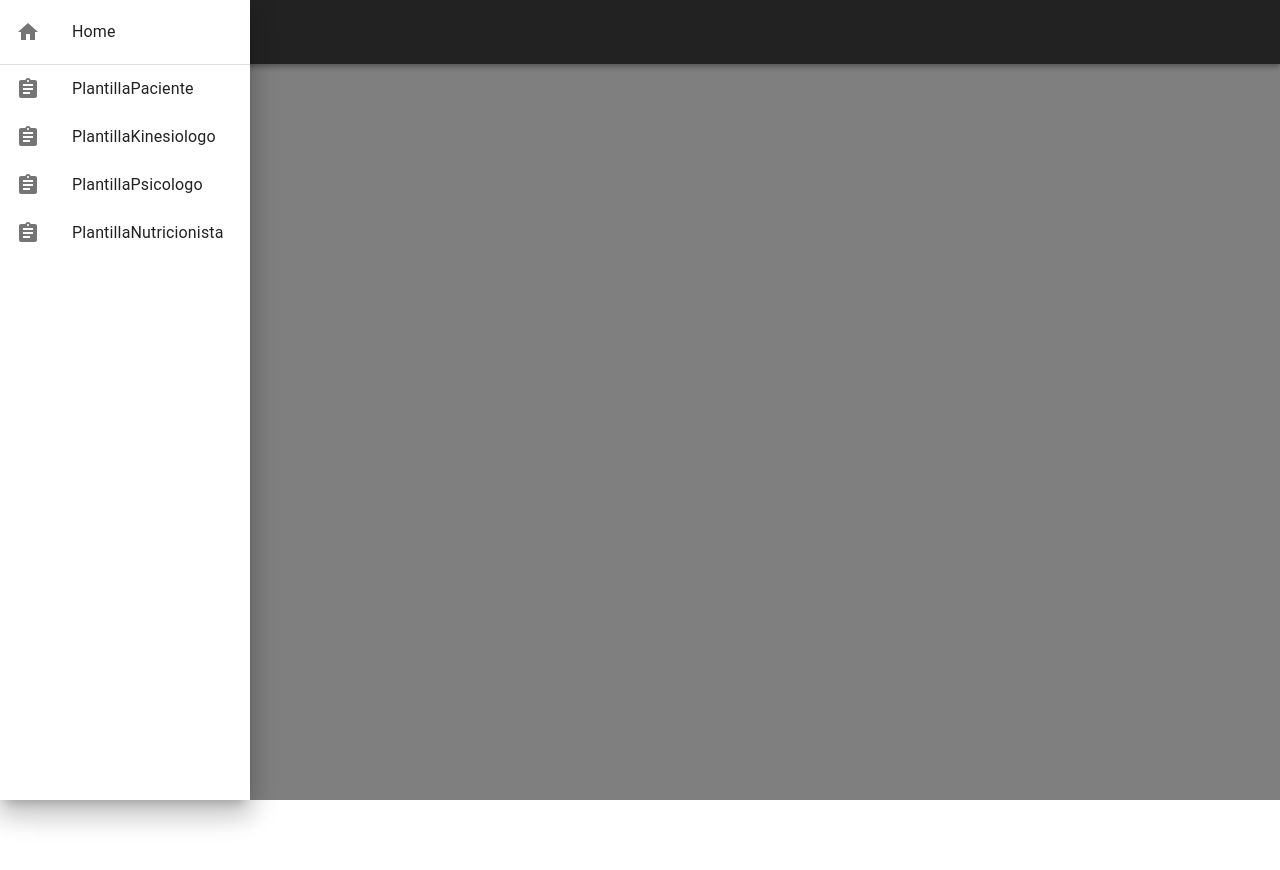
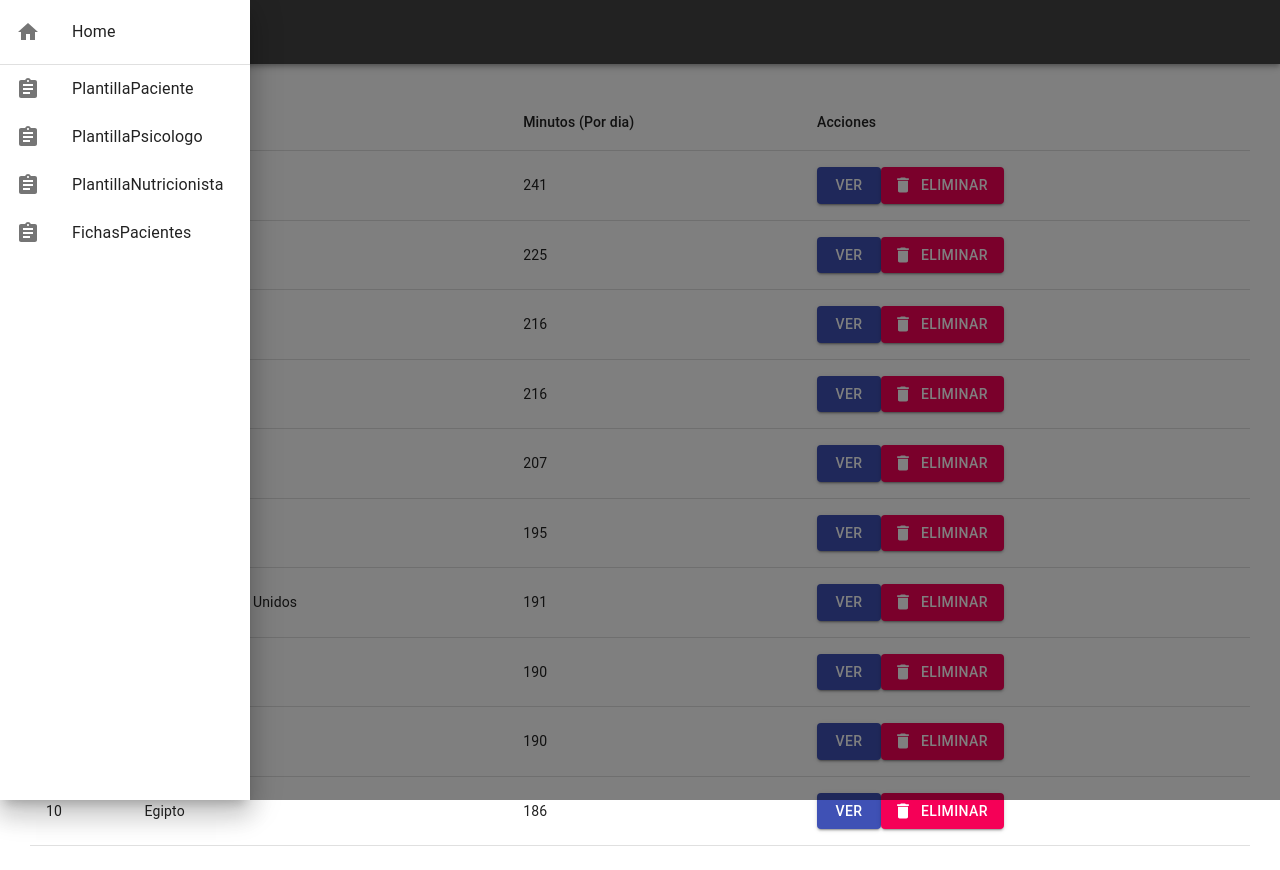
Before and after one commit to ysuvin/frontLecofq5, a React (Create React App) app: page /Grupo5/VerFichasPaciente in a window 1280 px wide. Both pictures are taken after a click on the button "menu". Shown: the top 870 px of the page. Before the commit the page ends 800 px from the top, so only its background shows below. Built offline with nearby package versions, Linux system fonts and the light colour scheme.

Commit message:
F.E vistas fichas pacientes

```diff
--- a/src/Component/Grupo5/SSADrawer.jsx
+++ b/src/Component/Grupo5/SSADrawer.jsx
@@ -38,6 +38,9 @@ const redirectPlantillaNutricionista = () => {
 }
 const redirectPlantillaPsicologo = () => {
   history.push('/Grupo5/PlantillaPsicologo');
+}
+const redirectVistaFichasPaciente = () => {
+  history.push('/Grupo5/VerFichasPaciente');
 }
 
 export default function SSADrawer() {
@@ -81,10 +84,10 @@ export default function SSADrawer() {
         <ListItemIcon><AssignmentIcon /></ListItemIcon>
         <ListItemText primary={'PlantillaMedico'} />
       </ListItem> */}
-      <ListItem onClick={redirectPlantillaKinesiologo} button key='Plantilla'>
+      {/* <ListItem onClick={redirectPlantillaKinesiologo} button key='Plantilla'>
         <ListItemIcon><AssignmentIcon /></ListItemIcon>
         <ListItemText primary={'PlantillaKinesiologo'} />
-      </ListItem>
+      </ListItem> */}
       <ListItem onClick={redirectPlantillaPsicologo} button key='Plantilla'>
         <ListItemIcon><AssignmentIcon /></ListItemIcon>
         <ListItemText primary={'PlantillaPsicologo'} />
@@ -92,6 +95,10 @@ export default function SSADrawer() {
       <ListItem onClick={redirectPlantillaNutricionista} button key='Plantilla'>
         <ListItemIcon><AssignmentIcon /></ListItemIcon>
         <ListItemText primary={'PlantillaNutricionista'} />
+      </ListItem>
+      <ListItem onClick={redirectVistaFichasPaciente} button key='Plantilla'>
+        <ListItemIcon><AssignmentIcon /></ListItemIcon>
+        <ListItemText primary={'FichasPacientes'} />
       </ListItem>
     </div>
   );
--- /dev/null
+++ b/src/Component/Grupo5/VistasPacienteF.jsx
@@ -0,0 +1,94 @@
+import React, {useState} from 'react';
+// import Typography from '@material-ui/core/Typography';
+// import Grid from '@material-ui/core/Grid';
+// import TextField from '@material-ui/core/TextField';
+import { makeStyles } from '@material-ui/core/styles';
+import Button from '@material-ui/core/Button';
+// import CheckIcon from '@material-ui/icons/Check';
+// import Snackbar from '@material-ui/core/Snackbar';
+import MuiAlert from '@material-ui/lab/Alert';
+import Table from '@material-ui/core/Table';
+import TableBody from '@material-ui/core/TableBody';
+import TableCell from '@material-ui/core/TableCell';
+import TableContainer from '@material-ui/core/TableContainer';
+import TableHead from '@material-ui/core/TableHead';
+import TableRow from '@material-ui/core/TableRow';
+import Paper from '@material-ui/core/Paper';
+import { Grid } from '@material-ui/core';
+import DeleteIcon from '@material-ui/icons/Delete';
+
+
+
+function Alert(props) {
+    return <MuiAlert elevation={6} variant="filled" {...props} />;
+}
+const useStyles = makeStyles((theme) => ({
+    container: {
+        display: 'flex',
+        flexWrap: 'wrap',
+    },
+    textField: {
+        marginLeft: theme.spacing(1),
+        marginRight: theme.spacing(1),
+        width: 200,
+    },
+    root: {
+        width: '100%',
+        '& > * + *': {
+            marginTop: theme.spacing(2),
+        },
+    }
+}));
+
+const dataPaises = [
+    { id: 1, nombre: "Filipinas", minutos: 241 },
+    { id: 2, nombre: "Brasil", minutos: 225 },
+    { id: 3, nombre: "Colombia", minutos: 216 },
+    { id: 4, nombre: "Nigeria", minutos: 216 },
+    { id: 5, nombre: "Argentina", minutos: 207 },
+    { id: 6, nombre: "Indonesia", minutos: 195 },
+    { id: 7, nombre: "Emiratos Árabes Unidos", minutos: 191 },
+    { id: 8, nombre: "México", minutos: 190 },
+    { id: 9, nombre: "Sudáfrica", minutos: 190 },
+    { id: 10, nombre: "Egipto", minutos: 186 },
+];
+
+export default function KinesiologoF() {
+
+const classes = useStyles();
+const [data, setData] = useState(dataPaises);
+
+    return (
+        <div style={{
+            marginLeft:30, marginRight:30, marginBottom:30, marginTop:30
+        }}>
+        <React.Fragment>
+            <Grid item xs={12}>
+                <Table className={classes.table} aria-label="simple table">
+                    <TableHead>
+                        <TableRow>
+                            <TableCell> ID </TableCell>
+                            <TableCell> Nombre </TableCell>
+                            <TableCell> Minutos (Por dia) </TableCell>
+                            <TableCell> Acciones </TableCell>
+                        </TableRow>
+                    </TableHead>
+                    <TableBody>
+                        {data.map(elemento=>
+                            <TableRow>
+                                <TableCell>{elemento.id}</TableCell>
+                                <TableCell>{elemento.nombre}</TableCell>
+                                <TableCell>{elemento.minutos}</TableCell>
+                                <TableCell>
+                                        <Button variant="contained" color="primary">Ver</Button>
+                                        <Button variant="contained"color="secondary" className={classes.button} startIcon={<DeleteIcon />}>Eliminar</Button>
+                                </TableCell>
+                            </TableRow>
+                        )}
+                    </TableBody>
+                </Table>
+            </Grid>
+        </React.Fragment>
+        </div>
+    );
+}
--- a/src/View/Grupo5/G5Landing.jsx
+++ b/src/View/Grupo5/G5Landing.jsx
@@ -8,6 +8,7 @@ import Kinesiologo from './PlantillaKinesiologo/Kinesiologo';
 import Home from './HomeG5';
 import Nutricionista from './PlantillaNutricionista/Nutricionista';
 import Psicologo from './PlantillaPsicologo/Psicologo';
+import VerFichasPacientes from './Plantillapaciente/VerFichasPaciente';
 
 
 
@@ -26,6 +27,7 @@ function G5Landing() {
                 <Route exact path="/Grupo5/PlantillaNutricionista/" component={Nutricionista} />
                 <Route exact path="/Grupo5/PlantillaPsicologo/" component={Psicologo} />
                 <Route exact path="/Grupo5/PlantillaKinesiologo/" component={Kinesiologo} />
+                <Route exact path="/Grupo5/VerFichasPaciente/" component={VerFichasPacientes} />
                 {/* <Route exact path="/Grupo5/PlantillaMedico/" component={Medico} /> */}
                 {/* Fin Routing Grupo 5*/}
             </Switch>
--- /dev/null
+++ b/src/View/Grupo5/Plantillapaciente/VerFichasPaciente.jsx
@@ -0,0 +1,17 @@
+import React from 'react';
+import '../../../css/Grupo1/G1Landing.css';
+import VistasPacienteF from '../../../Component/Grupo5/VistasPacienteF';
+
+
+function VerFichasPacientes(){
+
+return(
+      <div  >
+        <VistasPacienteF/>
+      </div>
+
+);
+
+
+}
+export default VerFichasPacientes;
```
